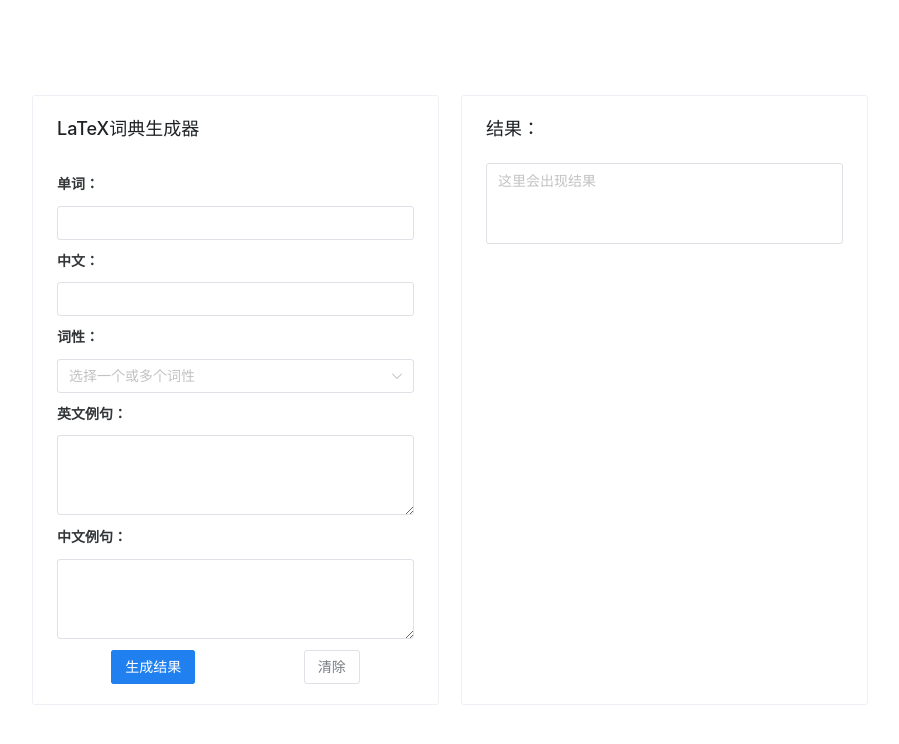
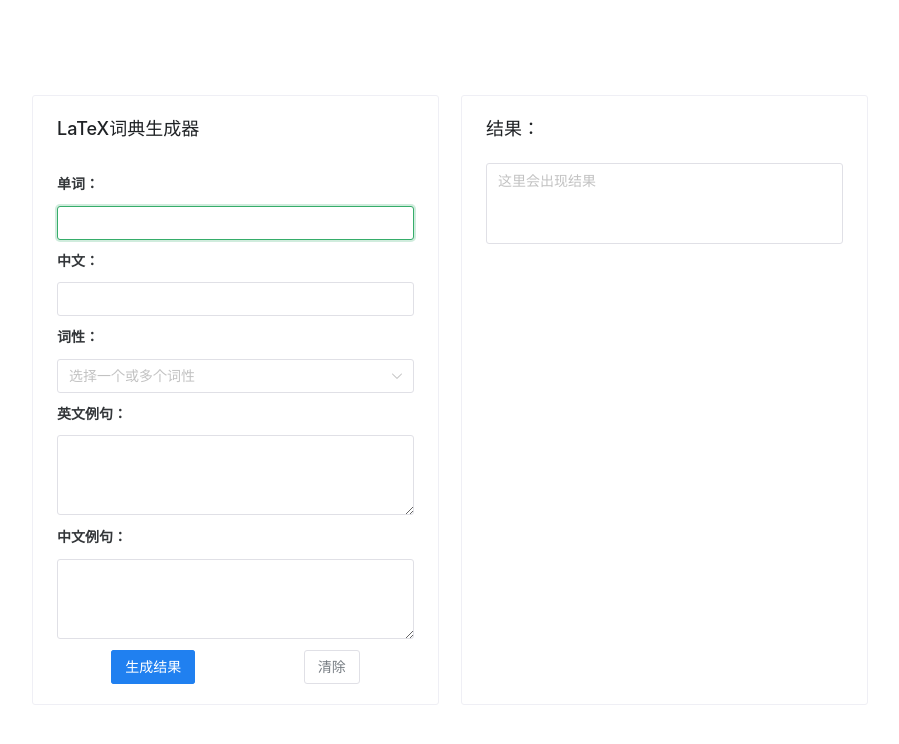
Before and after one commit to ipangbo/LaTeX-dict-helper, a Vue app: page / in a window 1280 px wide. Shown: the top 744 px of the page, without its empty margins (190-1089 px from the left). Built offline with nearby package versions, Linux system fonts and the light colour scheme.

Commit message:
Improve focus. Add clipboard.

```diff
--- a/src/views/ToolView.vue
+++ b/src/views/ToolView.vue
@@ -3,7 +3,13 @@
     <n-gi>
       <n-card title="LaTeX词典生成器">
         <h4 class="tag">单词：</h4>
-        <n-input v-model:value="word" type="text" placeholder="" clearable />
+        <n-input
+          v-model:value="word"
+          type="text"
+          placeholder=""
+          clearable
+          ref="wordDom"
+        />
 
         <h4 class="tag">中文：</h4>
         <n-input v-model:value="chinese" type="text" placeholder="" clearable />
@@ -60,7 +66,7 @@
 </template>
 
 <script setup lang="ts">
-import { ref, nextTick } from "vue";
+import { ref, nextTick, onMounted } from "vue";
 import type { InputInst, SelectInst } from "naive-ui";
 
 const word = ref("");
@@ -116,6 +122,11 @@ const res = ref("");
 
 const resultDom = ref<InputInst | null>(null);
 const selectInstRef = ref<SelectInst | null>(null);
+const wordDom = ref<SelectInst | null>(null);
+
+onMounted(() => {
+  wordDom.value?.focus();
+});
 
 const replaceAll = (string: string, search: string, replace: string) => {
   return string.split(search).join(replace);
@@ -135,6 +146,8 @@ const handleResult = () => {
       top: 10000,
     });
   });
+  navigator.clipboard.writeText(res.value);
+  wordDom.value?.focus();
 };
 
 const clearInput = () => {
```
